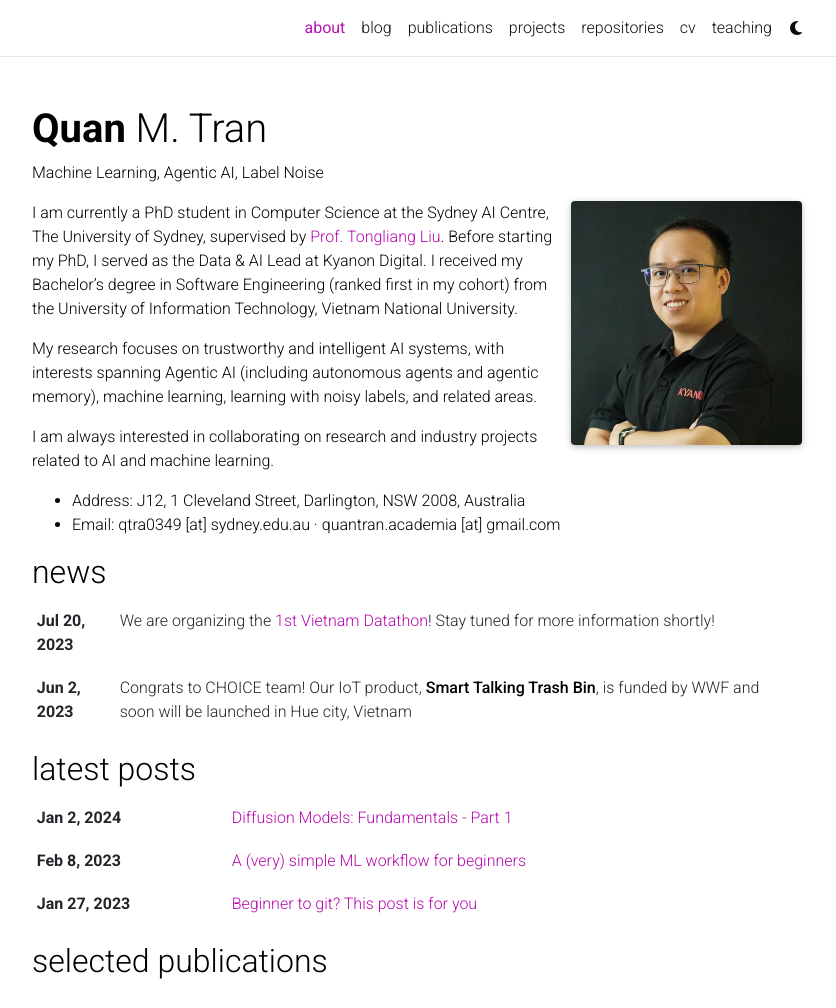
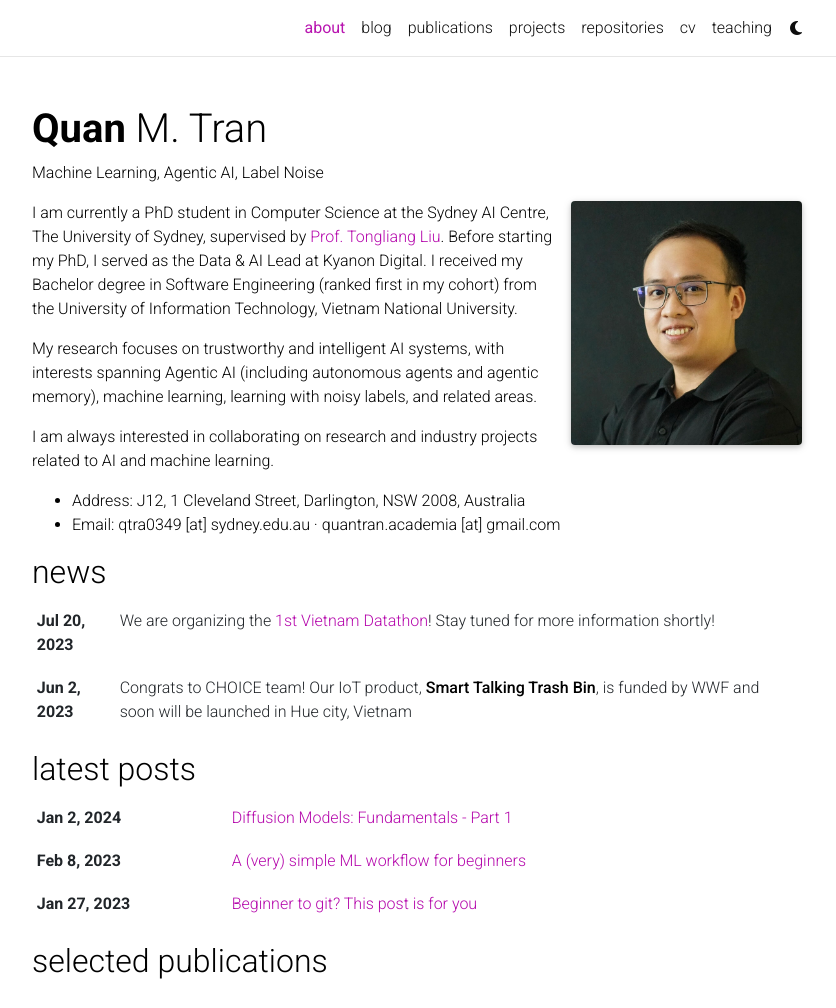
Before and after one commit to tranminhquan/tranminhquan.github.io, a Jekyll site: the page built from _pages/about.md, in a window 1280 px wide and 1297 px high, cut to the strip 0-1008 px from the top of the window. Shown: the whole strip, without its empty margins (223-1059 px from the left). Built offline with Jekyll 4.4.1, drawn with Linux system fonts in a browser that asks for light colours; full-size pictures stand in for the smaller copies a plugin makes; comment, search, counter and statistics services are not loaded; a style sheet for code colours, icons or effects is not loaded.

Commit message:
Update bio and img

```diff
--- a/_pages/about.md
+++ b/_pages/about.md
@@ -19,7 +19,7 @@ selected_papers: true # includes a list of papers marked as "selected={true}"
 social: true  # includes social icons at the bottom of the page
 ---
 
-I am currently a PhD student in Computer Science at the Sydney AI Centre, The University of Sydney, supervised by [Prof. Tongliang Liu](https://tongliang-liu.github.io/). Before starting my PhD, I served as the Data & AI Lead at Kyanon Digital. I received my Bachelor's degree in Software Engineering (ranked first in my cohort) from the University of Information Technology, Vietnam National University.
+I am currently a PhD student in Computer Science at the Sydney AI Centre, The University of Sydney, supervised by [Prof. Tongliang Liu](https://tongliang-liu.github.io/). Before starting my PhD, I served as the Data & AI Lead at Kyanon Digital. I received my Bachelor degree in Software Engineering (ranked first in my cohort) from the University of Information Technology, Vietnam National University.
 
 My research focuses on trustworthy and intelligent AI systems, with interests spanning Agentic AI (including autonomous agents and agentic memory), machine learning, learning with noisy labels, and related areas.
 
```
Also changed, not shown: assets/img/prof_pic.jpg, assets/img/prof_pic_v1.jpg (added).
